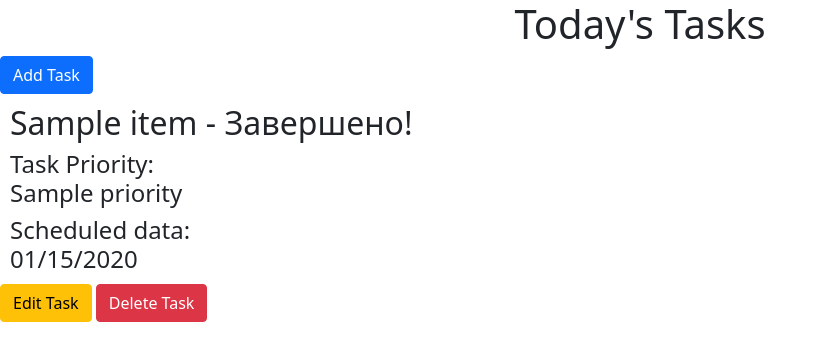
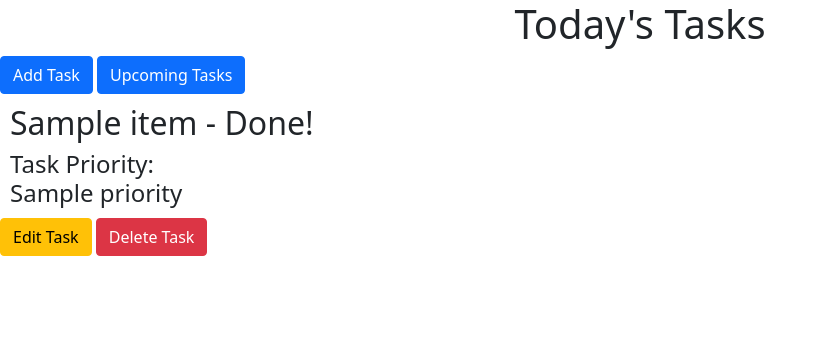
Before and after one commit to dragonfly-d/ToDoList_WEB_Edition, a Flask app: template templates/index.html in a window 1280 px wide. Shown: the top 361 px of the page, without its empty margins (0-827 px from the left). Run offline with Flask 2, Linux system fonts and the light colour scheme; the template is opened without the code that fills it: most values are stand-ins (such as "Sample title", 1, 10 or a date in 2020).

Commit message:
Добавлена страница с задачами, сгруппированными по дате

```diff
--- a/data/tasks.py
+++ b/data/tasks.py
@@ -21,4 +21,4 @@ class Tasks(SqlAlchemyBase):
                                 sqlalchemy.ForeignKey("users.id"))
     user = orm.relation('User')
     priority = sqlalchemy.Column(sqlalchemy.Integer, default=4)
-    scheduled_date = sqlalchemy.Column(sqlalchemy.DateTime, default=datetime.datetime.now)
+    scheduled_date = sqlalchemy.Column(sqlalchemy.DateTime, default=datetime.datetime.now().date())
--- a/main.py
+++ b/main.py
@@ -1,11 +1,14 @@
 from flask import Flask, render_template, redirect,  url_for, request, abort, jsonify, make_response, Markup
 from flask_login import LoginManager, current_user, login_user, logout_user, login_required
+from datetime import datetime
 from data import db_session
 from data.users import User
 from data.tasks import Tasks
 from forms.tasks import TasksForm
 from forms.login import LoginForm
 from forms.register import RegisterForm
+import pandas
+from itertools import groupby
 
 
 app = Flask(__name__)
@@ -37,6 +40,8 @@ def main():
 
 @app.route('/')
 def index():
+    if current_user.is_authenticated:
+        return redirect("/tasks/today")
     return render_template("main.html", title="Welcome!")
 
 @app.route("/login", methods=["GET", "POST"])
@@ -50,7 +55,7 @@ def login():
         # Проверяем если пользователь зарегистрирован в базе данных и пароли совпадают
         if user and user.check_password(form.password.data):
             login_user(user, remember=form.remember_me.data)
-            return redirect("/tasks")
+            return redirect("/tasks/today")
         return render_template('login.html',
                                message="Incorrect email or password",
                                form=form)
@@ -85,13 +90,29 @@ def logout():
     logout_user()
     return redirect("/")
 
-@app.route("/tasks", methods=["GET"])
+@app.route("/tasks/today", methods=["GET"])
 @login_required
 def tasks():
     db_sess = db_session.create_session()
-    tasks = db_sess.query(Tasks).filter(Tasks.user_id == current_user.id).all() # Выводим только задачи, созданные этим пользователем
+    # Запрашиваем только задачи, созданные этим пользователем и дата которых совпадает с сегодняшним днем
+    today = datetime.strptime(f"{datetime.now().date()}", '%Y-%m-%d')
+    tasks = db_sess.query(Tasks).filter(Tasks.user_id == current_user.id, Tasks.scheduled_date == today).all()
 
     return render_template("index.html", title="Today's Tasks", tasks=tasks)
+
+@app.route("/tasks/upcoming", methods=["GET"])
+@login_required
+def upcoming_tasks():
+    db_sess = db_session.create_session()
+    # Запрашиваем все задачи, добавленный этим пользователем
+    tasks = db_sess.query(Tasks).filter(Tasks.user_id == current_user.id).all()
+
+    # Группируем задачи по дате
+    data = {}
+    for key, group in groupby(tasks, lambda x: x.scheduled_date):
+        data[key] = [thing for thing in group]
+
+    return render_template("upcoming_tasks.html", title="Upcoming Tasks", tasks=data)
 
 @app.route('/add_tasks',  methods=['GET', 'POST'])
 @login_required
@@ -110,7 +131,7 @@ def add_tasks():
         tasks.user_id = current_user.id # Изменить после добавления функционала с пользователями
         db_sess.add(tasks)
         db_sess.commit()
-        return redirect('/tasks')
+        return redirect('/tasks/today')
     return render_template('add_task.html', title='Adding a task', form=form)
 
 @app.route('/tasks/<int:task_id>',  methods=['GET', 'POST'])
@@ -142,7 +163,7 @@ def edit_tasks(task_id):
             tasks.scheduled_date = form.scheduled_date.data
             tasks.done = form.done.data
             db_sess.commit()
-            return redirect("/tasks")
+            return redirect("/tasks/today")
         else:
             abort(404)
 
@@ -157,7 +178,7 @@ def delete_task(task_id):
     if task:
         db_sess.delete(task)
         db_sess.commit()
-        return redirect("/tasks")
+        return redirect("/tasks/today")
     else:
         abort(404)
 
--- a/templates/index.html
+++ b/templates/index.html
@@ -3,11 +3,11 @@
 {% block content %}
 <h1 style="text-align: center;">Today's Tasks</h1>
 <a href="/add_tasks" class="btn btn-primary">Add Task</a>
+<a href="/tasks/upcoming" class="btn btn-primary">Upcoming Tasks</a>
 {% for item in tasks %}
     <div style="margin: 10px;">
-        <h2>{{ item.title }} - {% if item.done %} Завершено! {% else %} В процессе выполнения {% endif %}</h2>
+        <h2>{{ item.title }} - {% if item.done %} Done! {% else %} In progress {% endif %}</h2>
         <h4>Task Priority:</br> {{ item.priority }}</h4>
-        <h4>Scheduled data:</br> {{ item.scheduled_date.strftime("%m/%d/%Y") }}</h4>
     </div>
     <div>
         <a href="/tasks/{{ item.id }}" class="btn btn-warning">Edit Task</a>
```
Also changed, not shown: alembic/versions/792caedaed7c_добавил_колонку_запланированной_даты.py (added, +28 -0 lines), alembic/versions/994465b9c4c0_изменил_значение_по_умолчанию_в_колонке_.py (added, +29 -0 lines), templates/upcoming_tasks.html (added, +22 -0 lines), db/TDLDataBase.db.
